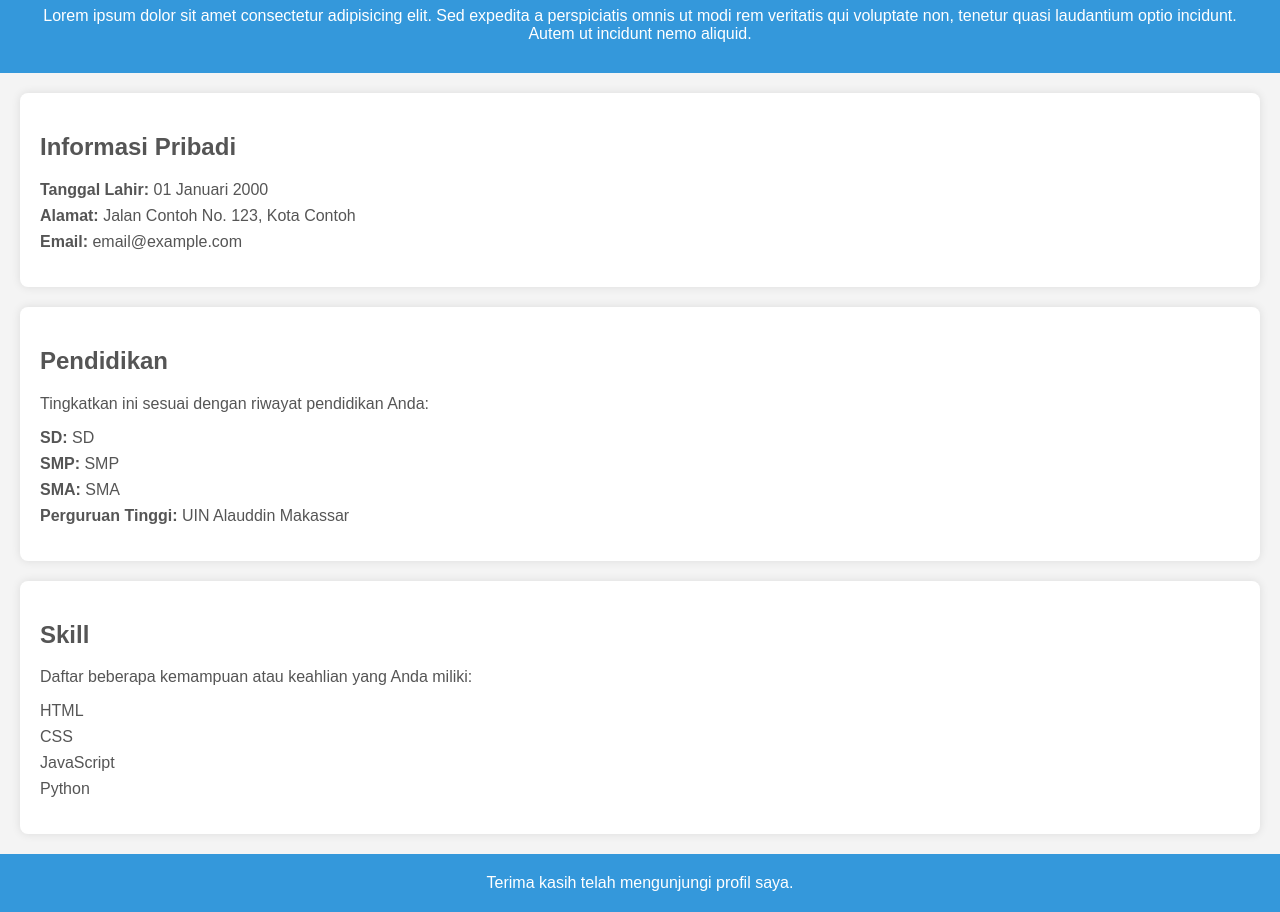
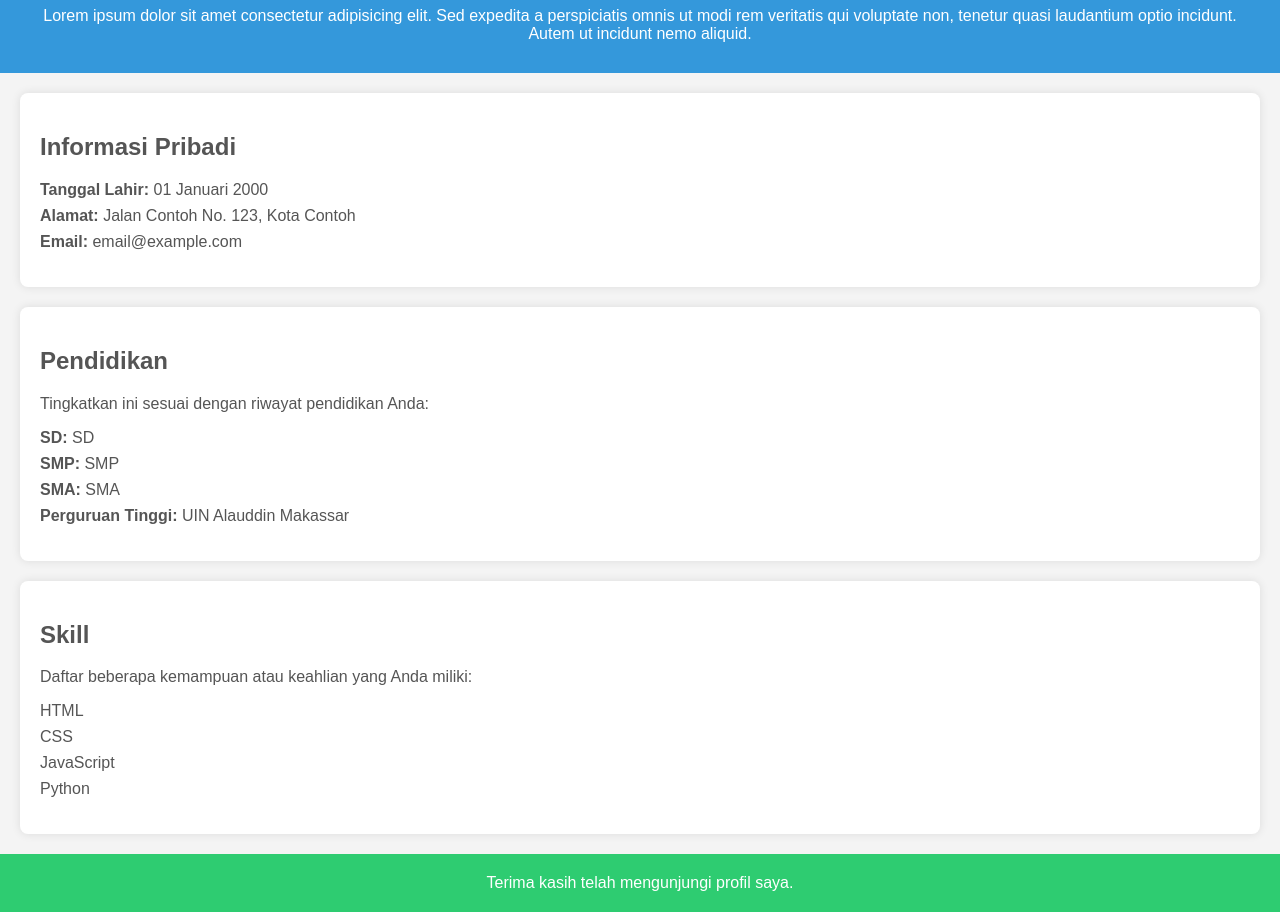
Before and after one commit to IRfanRIfan/Laporan_4_KAKAS-PPL, a plain HTML site: page MyProfile.html in a window 1280 px wide. Shown: the part 60-972 px from the top of the page. Drawn offline with Linux system fonts and the light colour scheme.

Commit message:
Commit 5 : Mengubah Warna Latar Belakang Footer

```diff
--- a/MyProfile.html
+++ b/MyProfile.html
@@ -59,7 +59,7 @@
       footer {
         text-align: center;
         padding: 10px;
-        background-color: #3498db;
+        background-color: #2ecc71; /* Warna hijau pada footer */
         color: #fff;
       }
     </style>
```
